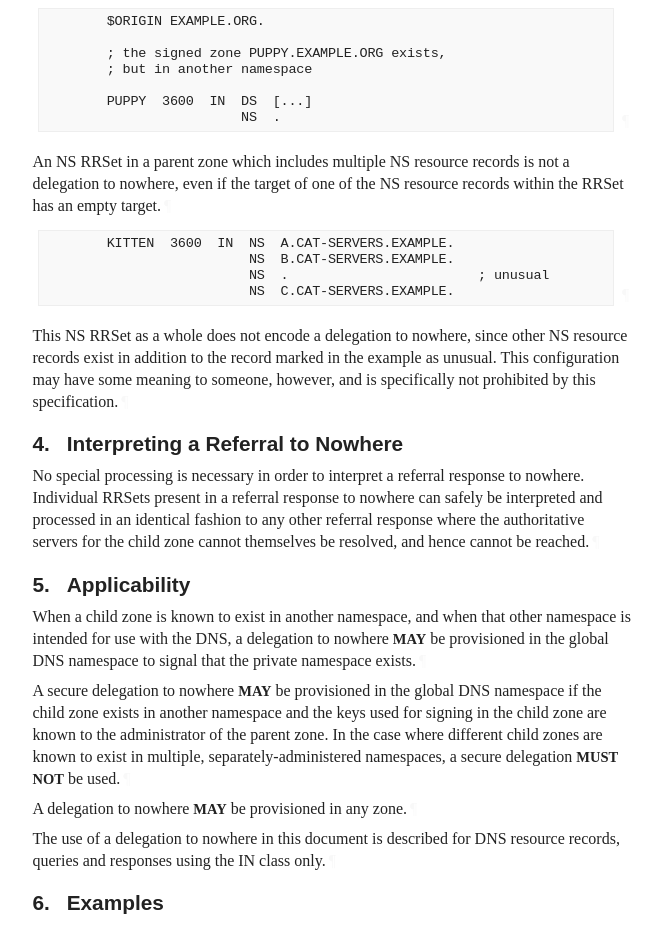
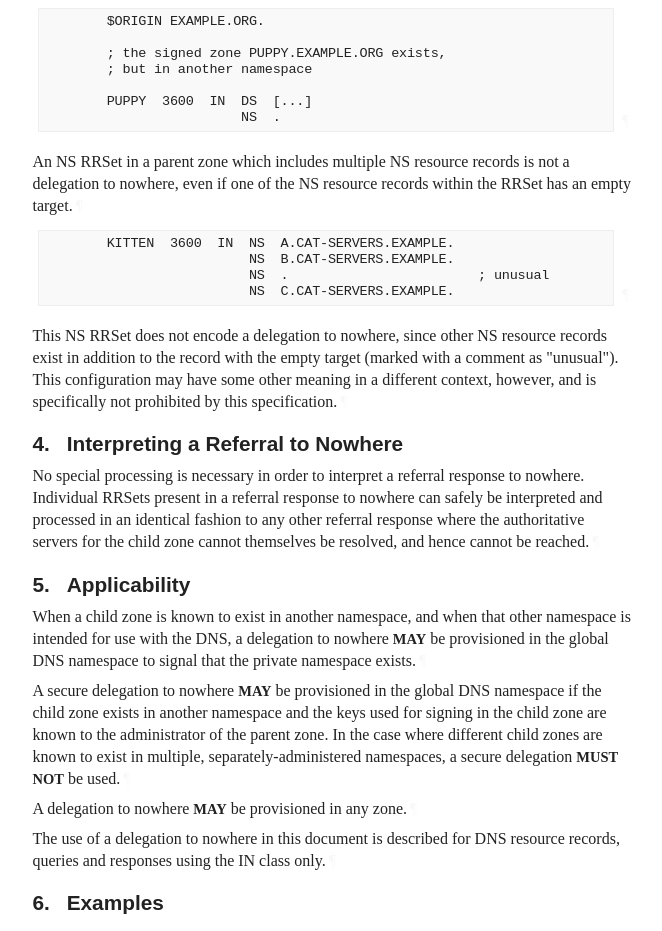
Before and after one commit to ableyjoe/draft-jabley-dnsop-zone-cut-to-nowhere, a plain HTML site: page draft-jabley-dnsop-zone-cut-to-nowhere.html in a window 1280 px wide. Shown: the part 2361-3292 px from the top of the page, without its empty margins (92-754 px from the left). Drawn offline with Linux system fonts and the light colour scheme; a web font is replaced by a local one.

Commit message:
Script updating gh-pages from b5f7f8e. [ci skip]

```diff
--- a/draft-jabley-dnsop-zone-cut-to-nowhere.html
+++ b/draft-jabley-dnsop-zone-cut-to-nowhere.html
@@ -1345,8 +1345,8 @@ includes the child zone in its namespace.<a href="#section-3-3" class="pilcrow">
 </pre><a href="#section-3-4" class="pilcrow">¶</a>
 </div>
 <p id="section-3-5">An NS RRSet in a parent zone which includes multiple NS resource
-records is not a delegation to nowhere, even if the target of one
-of the NS resource records within the RRSet has an empty target.<a href="#section-3-5" class="pilcrow">¶</a></p>
+records is not a delegation to nowhere, even if one of the NS
+resource records within the RRSet has an empty target.<a href="#section-3-5" class="pilcrow">¶</a></p>
 <div class="alignLeft art-text artwork" id="section-3-6">
 <pre>
         KITTEN  3600  IN  NS  A.CAT-SERVERS.EXAMPLE.
@@ -1355,11 +1355,11 @@ of the NS resource records within the RRSet has an empty target.<a href="#sectio
                           NS  C.CAT-SERVERS.EXAMPLE.
 </pre><a href="#section-3-6" class="pilcrow">¶</a>
 </div>
-<p id="section-3-7">This NS RRSet as a whole does not encode a delegation to nowhere,
-since other NS resource records exist in addition to the record
-marked in the example as unusual. This configuration may have some
-meaning to someone, however, and is specifically not prohibited by
-this specification.<a href="#section-3-7" class="pilcrow">¶</a></p>
+<p id="section-3-7">This NS RRSet does not encode a delegation to nowhere, since other
+NS resource records exist in addition to the record with the empty
+target (marked with a comment as "unusual"). This configuration may
+have some other meaning in a different context, however, and is
+specifically not prohibited by this specification.<a href="#section-3-7" class="pilcrow">¶</a></p>
 </section>
 </div>
 <div id="interpreting-a-referral-to-nowhere">
```
Also changed, not shown: draft-jabley-dnsop-zone-cut-to-nowhere.txt.
